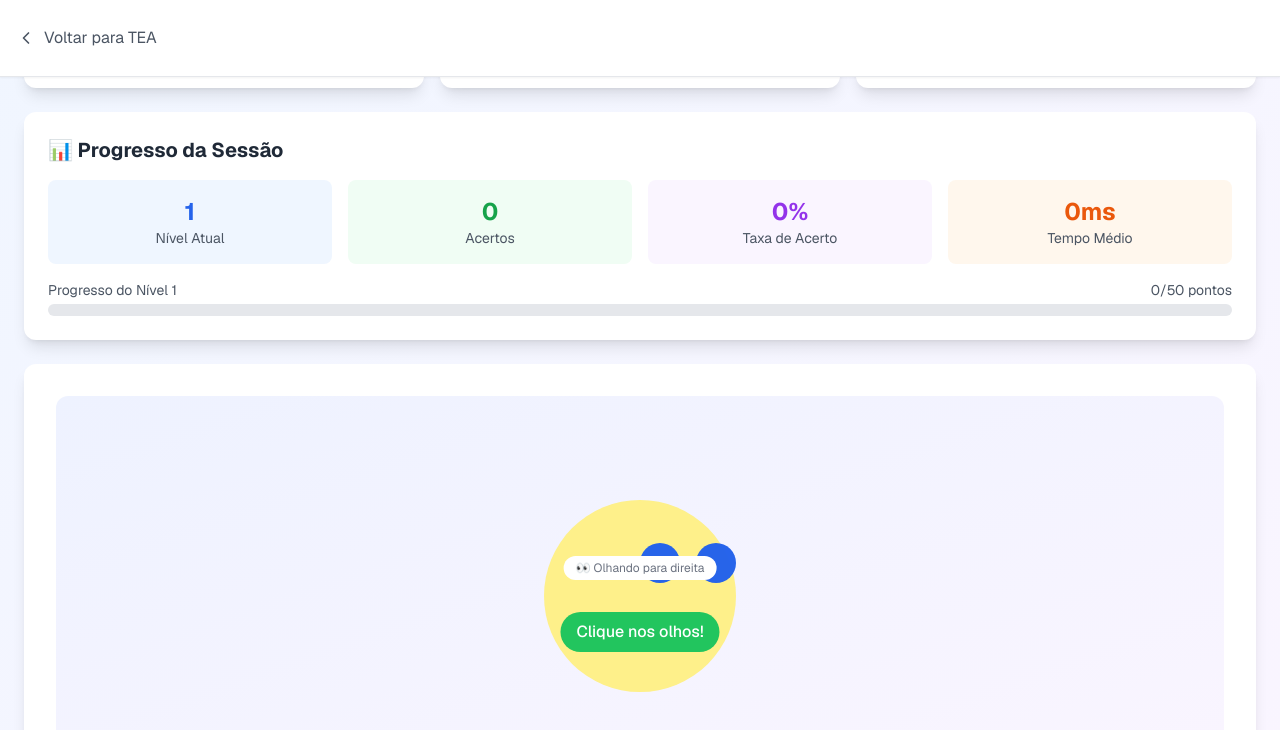
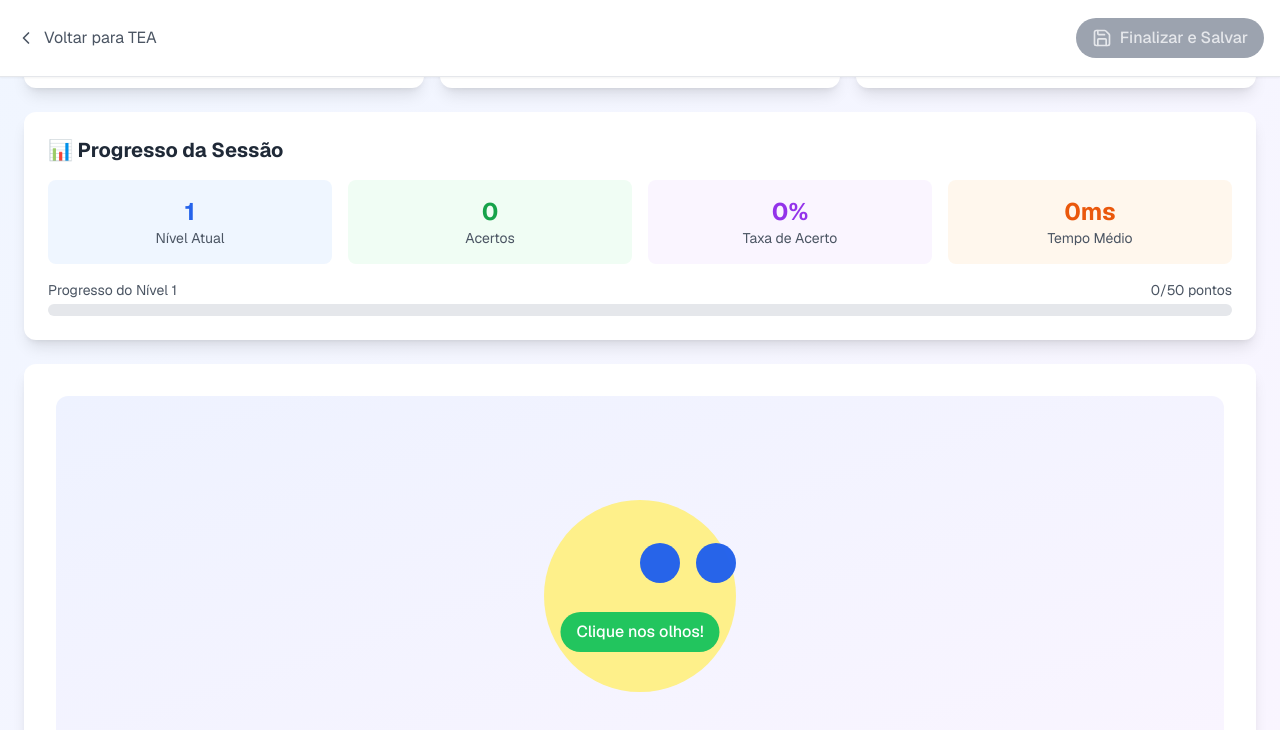
Before and after one commit to ClaudemirWork/teaplus-working, a Next.js app: page /eye-contact in a window 1280 px wide. Both pictures are taken after a click on the button "Iniciar Atividade". Shown: the part 265-995 px from the top of the page. Built offline with nearby package versions, Linux system fonts and the light colour scheme.

Commit message:
Update page.tsx

```diff
--- a/app/eye-contact/page.tsx
+++ b/app/eye-contact/page.tsx
@@ -299,12 +299,16 @@ export default function ContatoVisualProgressivoPage() {
             <span className="text-sm sm:text-base">Voltar para TEA</span>
           </Link>
 
-          {/* BOTÃO SALVAR - SEMPRE NO HEADER */}
-          {atividadeConcluida && (
+          {/* BOTÃO SALVAR - SEMPRE VISÍVEL COMO NO CAA */}
+          {atividadeIniciada && (
             <button
               onClick={handleSaveSession}
-              disabled={salvando}
-              className="flex items-center space-x-2 px-4 py-2 rounded-full bg-green-600 text-white font-medium hover:bg-green-700 transition-colors disabled:bg-green-400"
+              disabled={salvando || !atividadeConcluida}
+              className={`flex items-center space-x-2 px-4 py-2 rounded-full font-medium transition-colors ${
+                atividadeConcluida
+                  ? 'bg-green-600 text-white hover:bg-green-700'
+                  : 'bg-gray-400 text-gray-200 cursor-not-allowed'
+              }`}
             >
               <Save size={20} />
               <span>{salvando ? 'Salvando...' : 'Finalizar e Salvar'}</span>
@@ -474,19 +478,6 @@ export default function ContatoVisualProgressivoPage() {
                     {aguardandoClique ? 'Clique nos olhos!' : 'Aguarde...'}
                   </div>
                 </div>
-
-                {/* Indicador de direção do olhar */}
-                {olhosVisiveis && (
-                  <div className="absolute bottom-4 left-1/2 transform -translate-x-1/2">
-                    <div className="text-xs text-gray-500 bg-white px-3 py-1 rounded-full">
-                      {posicaoOlhos.y < 30 ? '👀 Olhando para cima' :
-                       posicaoOlhos.y > 35 ? '👀 Olhando para baixo' :
-                       posicaoOlhos.x < 40 ? '👀 Olhando para esquerda' :
-                       posicaoOlhos.x > 60 ? '👀 Olhando para direita' :
-                       '👀 Contato direto'}
-                    </div>
-                  </div>
-                )}
               </div>
             )}
 
```
